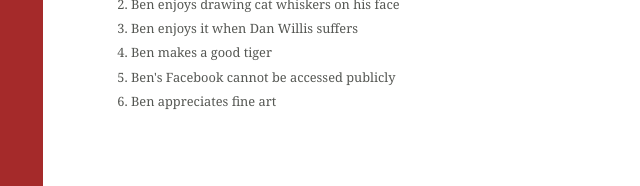
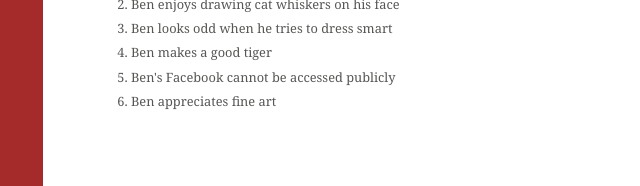
Before and after one commit to DanTheManWillis/Bensite, a plain HTML site: page index.html in a window 1280 px wide. Shown: the part 386-572 px from the top of the page, 117-757 px from the left. Drawn offline with Linux system fonts and the light colour scheme.

Commit message:
Update index.html

```diff
--- a/index.html
+++ b/index.html
@@ -24,7 +24,7 @@
   	<ol>
     	<li>Ben wouldn't have his little finger cut off for £10,000</li>
     	<li>Ben enjoys drawing cat whiskers on his face</li>
-    	<li>Ben enjoys it when Dan Willis suffers</li>
+    	<li>Ben looks odd when he tries to dress smart</li>
 		<li>Ben makes a good tiger</li>
 		<li>Ben's Facebook cannot be accessed publicly</li>
 		<li>Ben appreciates fine art</li>
```
